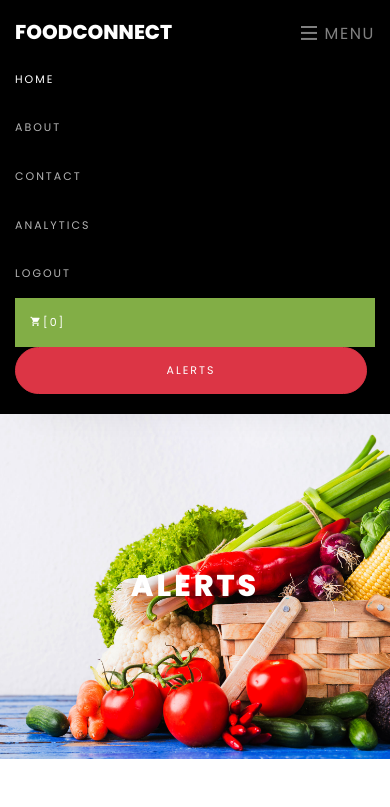
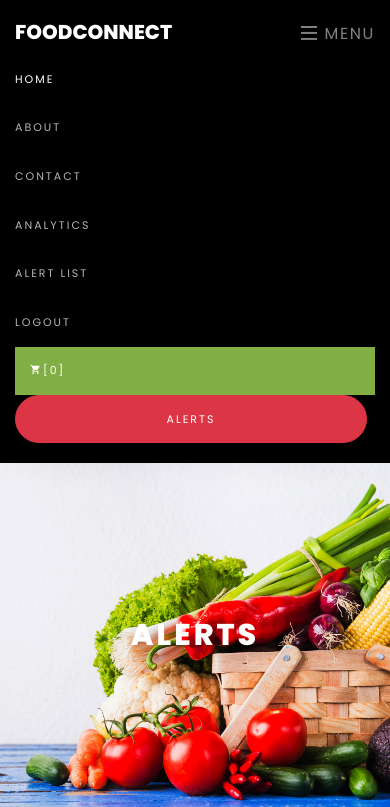
Before and after one commit to ShaneDsouza4/FoodConnect, a Django app: page /alerts/create-alerts/ in a window 390 px wide, after a click on "MENU". Shown: the part 98-905 px from the top of the page. Run offline with Django 5.2, Linux system fonts and the light colour scheme; a user stored in the database is signed in; some libraries are stand-ins or nearby versions; some web fonts are replaced.

Commit message:
Alert_list page is ready

```diff
--- a/alerts/urls.py
+++ b/alerts/urls.py
@@ -4,4 +4,6 @@ from . import views
 urlpatterns = [
     path('emergency/', emergency_alert_view, name='emergency_alert'),
     path('create-alerts/', views.create_alert, name='alerts'),
+    path('alerts/', views.alert_list, name='alert_list'),
+    path('donate/<int:alert_id>/', views.donate, name='donate'),
 ]
--- a/alerts/views.py
+++ b/alerts/views.py
@@ -4,6 +4,7 @@ from django.contrib import messages
 from .models import EmergencyAlert
 from .models import Alert
 from .forms import CreateAlertForm
+from django.shortcuts import render, get_object_or_404
 
 
 @login_required
@@ -46,3 +47,11 @@ def create_alert(request):
         form = CreateAlertForm()
 
     return render(request, 'webpages/alerts.html', {'form': form})
+def alert_list(request):
+    alerts = Alert.objects.filter(is_active=True)  # Fetch active alerts
+    return render(request, 'webpages/alert_list.html', {'alerts': alerts})
+
+def donate(request, alert_id):
+    alert = get_object_or_404(Alert, id=alert_id)
+    # Your donate logic here
+    return render(request, 'donate.html', {'alert': alert})
--- a/templates/webpages/navbar.html
+++ b/templates/webpages/navbar.html
@@ -11,6 +11,7 @@
                 <li class="nav-item"><a class="nav-link" href="{% url 'about' %}">About</a></li>
                 <li class="nav-item"><a class="nav-link">Contact</a></li>
                 <li class="nav-item"><a class="nav-link" href="{% url 'analytics' %}">Analytics</a></li>
+                <li class="nav-item"><a class="nav-link" href="{% url 'alert_list' %}">Alert List</a></li>
 
                 {% if user.is_authenticated %}
                     <li class="nav-item"><a class="nav-link" href="{% url 'logout' %}">Logout</a></li>
```
Also changed, not shown: templates/webpages/alert_list.html (added, +58 -0 lines), db.sqlite3.
